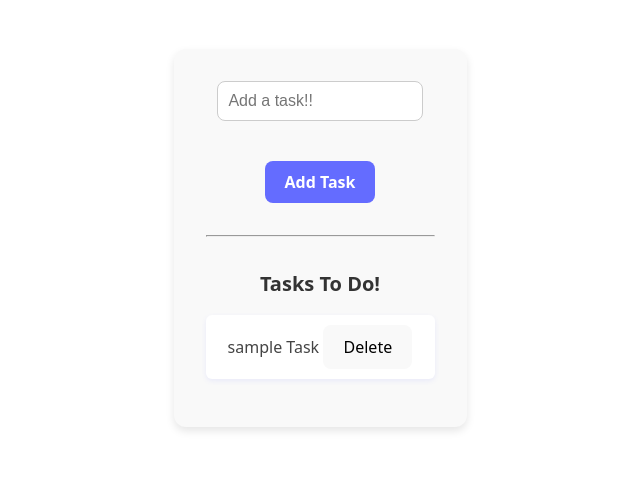
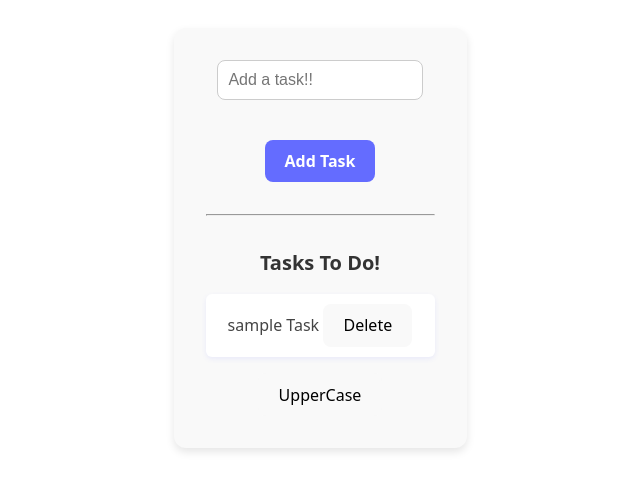
Before and after one commit to samarthdhoble/react-Todo-List, a React (Vite) app: page / in a window 1280 px wide. Shown: the part 162-652 px from the top of the page, without its empty margins (320-960 px from the left). Built offline with nearby package versions, Linux system fonts and the light colour scheme.

Commit message:
learn how to change whole array by using map implemented uppercase all tasks

```diff
--- a/src/TodoList.jsx
+++ b/src/TodoList.jsx
@@ -22,6 +22,16 @@ export default function TodoList(){
 
   let deleteTodo = (id)=>{
     setTodos((prvTodo)=>todos.filter((prvTodo)=>prvTodo.id!=id))
+  }
+
+
+  let upperCaseAll = ()=>{
+     setTodos( (prvTodos) => todos.map((prvTodos)=>{
+      return {
+        ...prvTodos,
+        task : prvTodos.task.toUpperCase()
+      }
+     }))
 
   }
 
@@ -50,6 +60,10 @@ export default function TodoList(){
           ))
         }
       </ul>
+
+      <button onClick={upperCaseAll}>UpperCase</button>
     </div>
+
+
   )
 }
```
